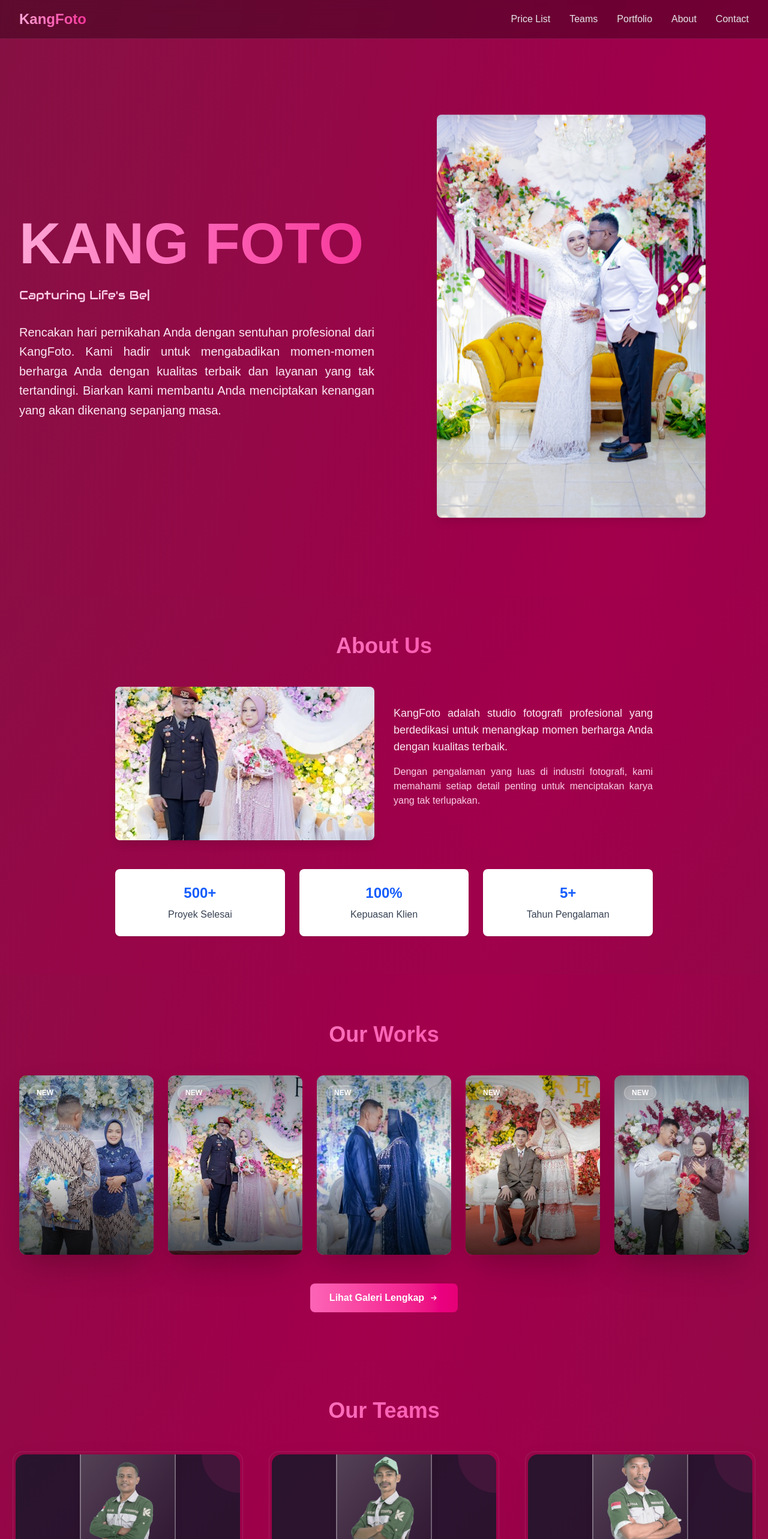
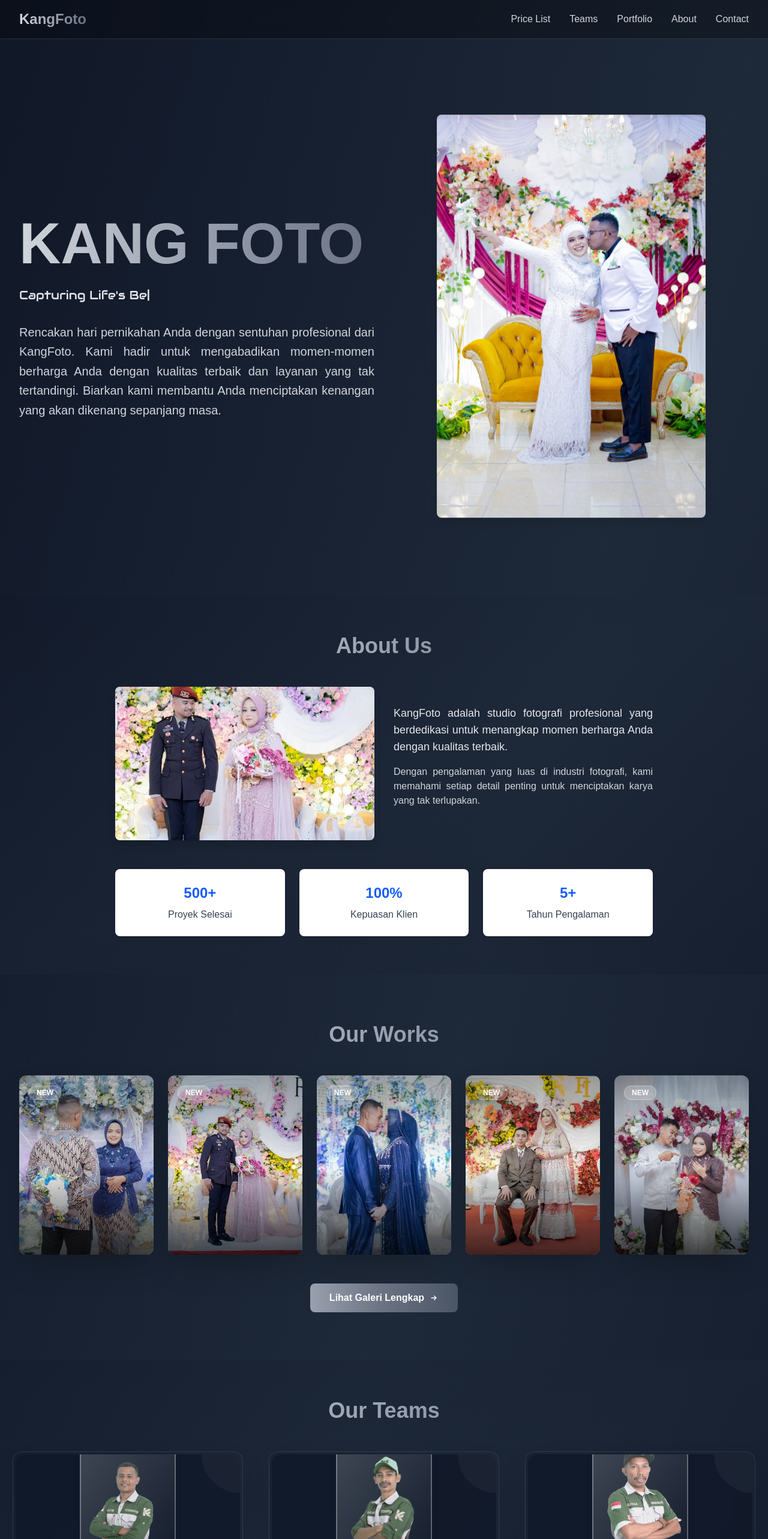
Before and after one commit to Myst0g4n/kangfoto.porto, a Next.js app: page / in a window 1280 px wide. Shown: the top 2566 px of the page at 60% size. Built offline with nearby package versions, Linux system fonts and the light colour scheme; a web font is replaced by a local one.

Commit message:
Implement elegant white-gray professional theme across all components

```diff
--- a/app/components/ProjectCard.tsx
+++ b/app/components/ProjectCard.tsx
@@ -8,7 +8,7 @@ export function ProjectCard({ project }: ProjectCardProps) {
     const title = project.name || 'Project'; // Menggunakan property name sesuai dengan struktur data baru
 
     return (
-        <div className="group relative overflow-hidden rounded-lg bg-gradient-to-br from-pink-500/20 via-pink-400/20 to-pink-500/20 aspect-square hover:scale-105 transition duration-300 cursor-pointer">
+        <div className="group relative overflow-hidden rounded-lg bg-gradient-to-br from-gray-500/20 via-gray-400/20 to-gray-500/20 aspect-square hover:scale-105 transition duration-300 cursor-pointer">
             <div className="absolute inset-0 bg-black/40 group-hover:bg-black/20 transition"></div>
             <div className="absolute inset-0 flex items-center justify-center">
                 <span className="text-white text-xl font-semibold">{title}</span>
--- a/app/components/ProjectGalleryCard.tsx
+++ b/app/components/ProjectGalleryCard.tsx
@@ -12,7 +12,7 @@ export function ProjectGalleryCard({ image, onImageClick }: ProjectGalleryCardPr
     return (
         <div
             onClick={() => onImageClick(image)}
-            className="group relative overflow-hidden rounded-xl bg-gradient-to-br from-pink-500/20 via-pink-400/20 to-pink-500/20 aspect-[4/3] cursor-pointer shadow-lg hover:shadow-xl transition-shadow duration-300"
+            className="group relative overflow-hidden rounded-xl bg-gradient-to-br from-gray-500/20 via-gray-400/20 to-gray-500/20 aspect-[4/3] cursor-pointer shadow-lg hover:shadow-xl transition-shadow duration-300"
         >
             {/* Thumbnail Image */}
             <div className="absolute inset-0 overflow-hidden">
--- a/app/components/ProjectGalleryCardLanding.tsx
+++ b/app/components/ProjectGalleryCardLanding.tsx
@@ -12,7 +12,7 @@ export function ProjectGalleryCardLanding({ image, onImageClick }: ProjectGaller
     return (
         <div
             onClick={() => onImageClick(image)}
-            className="group relative overflow-hidden rounded-xl bg-gradient-to-br from-pink-500/30 via-pink-400/30 to-pink-500/30 aspect-[3/4] cursor-pointer shadow-2xl hover:shadow-3xl transition-all duration-500 hover:scale-105"
+            className="group relative overflow-hidden rounded-xl bg-gradient-to-br from-gray-500/30 via-gray-400/30 to-gray-500/30 aspect-[3/4] cursor-pointer shadow-2xl hover:shadow-3xl transition-all duration-500 hover:scale-105"
         >
             {/* Thumbnail Image */}
             <div className="absolute inset-0 overflow-hidden">
@@ -38,7 +38,7 @@ export function ProjectGalleryCardLanding({ image, onImageClick }: ProjectGaller
                         {image.description}
                     </p>
                     <div className="flex items-center justify-center gap-3">
-                        <span className="px-4 py-2 bg-gradient-to-r from-pink-400 to-pink-600 text-white rounded-full text-sm font-semibold shadow-lg">
+                        <span className="px-4 py-2 bg-gradient-to-r from-gray-400 to-gray-600 text-white rounded-full text-sm font-semibold shadow-lg">
                             {image.slug}
                         </span>
                         <span className="text-white text-base font-medium flex items-center gap-2 animate-pulse">
--- a/app/components/TeamMemberCard.tsx
+++ b/app/components/TeamMemberCard.tsx
@@ -19,11 +19,11 @@ export function TeamMemberCard({ member, index }: TeamMemberCardProps) {
         >
             <div className="relative group max-w-sm w-full"> {/* Increased max-width to better fit 3 columns */}
                 {/* Kartu Utama dengan efek glassmorphism dan hover */}
-                <div className="bg-gradient-to-br from-pink-900/30 via-pink-800/30 to-pink-900/30 backdrop-blur-lg rounded-2xl p-1 shadow-2xl shadow-pink-900/30 border border-white/10 transform transition-all duration-500 group-hover:scale-[1.02] group-hover:shadow-pink-700/40">
+                <div className="bg-gradient-to-br from-gray-900/30 via-gray-800/30 to-gray-900/30 backdrop-blur-lg rounded-2xl p-1 shadow-2xl shadow-gray-900/30 border border-white/10 transform transition-all duration-500 group-hover:scale-[1.02] group-hover:shadow-gray-700/40">
                     <div className="bg-gray-900/80 rounded-2xl p-6 relative overflow-hidden">
                         {/* Efek dekoratif di belakang */}
-                        <div className="absolute top-0 right-0 w-32 h-32 bg-pink-500/10 rounded-full -mr-16 -mt-16"></div>
-                        <div className="absolute bottom-0 left-0 w-24 h-24 bg-pink-400/10 rounded-full -ml-12 -mb-12"></div>
+                        <div className="absolute top-0 right-0 w-32 h-32 bg-gray-500/10 rounded-full -mr-16 -mt-16"></div>
+                        <div className="absolute bottom-0 left-0 w-24 h-24 bg-gray-400/10 rounded-full -ml-12 -mb-12"></div>
 
                         {/* Foto yang sedikit keluar dari atas kartu */}
                         <div className="-mt-10 mb-4 relative z-10 flex justify-center">
@@ -37,7 +37,7 @@ export function TeamMemberCard({ member, index }: TeamMemberCardProps) {
                         {/* Bagian teks di dalam kartu */}
                         <div className="pt-8 relative z-10"> {/* Memberi ruang untuk foto yang keluar */}
                             <h2 className="text-xl font-bold text-white text-center tracking-wide">{member.name}</h2>
-                            <p className="text-pink-300 text-center mt-2 font-medium text-sm">{member.experience}</p>
+                            <p className="text-gray-300 text-center mt-2 font-medium text-sm">{member.experience}</p>
                             <div className="mt-4 border-t border-gray-700 pt-3">
                                 <h4 className="text-xs italic text-gray-300 text-center leading-relaxed">"{member.quote}"</h4>
                             </div>
--- a/app/components/about.tsx
+++ b/app/components/about.tsx
@@ -13,11 +13,11 @@ export default function About() {
     const { visible, titleRef, contentRef, statsRef } = useScrollAnimation();
 
     return (
-        <section className="py-16 px-4 bg-gradient-to-br from-pink-900/20 via-pink-800/20 to-pink-900/20" id="about">
+        <section className="py-16 px-4 bg-gradient-to-br from-gray-900/30 via-gray-800/30 to-gray-900/30" id="about">
             <div className="max-w-4xl mx-auto">
                 <h3
                     ref={titleRef}
-                    className={`text-4xl font-bold text-transparent bg-clip-text bg-gradient-to-r from-pink-300 via-pink-400 to-pink-500 mb-12 text-center transition-all duration-1000 ${
+                    className={`text-4xl font-bold text-transparent bg-clip-text bg-gradient-to-r from-gray-300 via-gray-400 to-gray-500 mb-12 text-center transition-all duration-1000 ${
                         visible.title ? 'opacity-100 translate-y-0' : 'opacity-0 translate-y-10'
                     }`}
                 >
@@ -30,14 +30,14 @@ export default function About() {
                         visible.content ? 'opacity-100 translate-y-0' : 'opacity-0 translate-y-10'
                     }`}
                 >
-                    <div className="bg-gradient-to-br from-pink-400 via-pink-500 to-pink-600 h-64 rounded-lg shadow-lg">
+                    <div className="bg-gradient-to-br from-gray-400 via-gray-500 to-gray-600 h-64 rounded-lg shadow-lg">
                         <img src="/img/AboutPhoto.jpeg" alt="KangFoto Team" className="w-full h-full object-cover rounded-lg" />
                     </div>
                     <div>
-                        <p className="text-lg text-pink-100 mb-4">
+                        <p className="text-lg text-gray-200 mb-4">
                             KangFoto adalah studio fotografi profesional yang berdedikasi untuk menangkap momen berharga Anda dengan kualitas terbaik.
                         </p>
-                        <p className="text-pink-200 mb-6">
+                        <p className="text-gray-300 mb-6">
                             Dengan pengalaman yang luas di industri fotografi, kami memahami setiap detail penting untuk menciptakan karya yang tak terlupakan.
                         </p>
                     </div>
--- a/app/components/hero.tsx
+++ b/app/components/hero.tsx
@@ -30,13 +30,13 @@ export default function Hero() {
                         visible.text ? 'opacity-100 translate-y-0' : 'opacity-0 translate-y-10'
                     }`}
                 >
-                    <h1 className="text-5xl sm:text-6xl md:text-8xl font-bold text-transparent bg-clip-text bg-gradient-to-r from-pink-300 via-pink-400 to-pink-500 mb-6">KANG FOTO</h1>
+                    <h1 className="text-5xl sm:text-6xl md:text-8xl font-bold text-transparent bg-clip-text bg-gradient-to-r from-gray-300 via-gray-400 to-gray-500 mb-6">KANG FOTO</h1>
                     <div className="mb-8 max-w-full">
-                        <small className="brand-alt text-lg sm:text-xl text-pink-200 block max-w-full">
+                        <small className="brand-alt text-lg sm:text-xl text-gray-200 block max-w-full">
                             <Typing words={["Professional Photography Moments", "Capturing Life's Best Moments", "Creating Beautiful Memories"]} />
                         </small>
                     </div>
-                    <p className="text-pink-100 mt-4 text-base sm:text-lg md:text-xl text-justify leading-relaxed">
+                    <p className="text-gray-300 mt-4 text-base sm:text-lg md:text-xl text-justify leading-relaxed">
                         Rencakan hari pernikahan Anda dengan sentuhan profesional dari KangFoto. Kami hadir untuk mengabadikan momen-momen berharga Anda dengan kualitas terbaik dan layanan yang tak tertandingi. Biarkan kami membantu Anda menciptakan kenangan yang akan dikenang sepanjang masa.
                     </p>
                 </div>
--- a/app/components/navbar.tsx
+++ b/app/components/navbar.tsx
@@ -1,14 +1,14 @@
 export default function Navbar() {
     return (
-        <nav className="sticky top-0 z-50 backdrop-blur-md bg-black/30 border-b border-pink-400/20">
+        <nav className="sticky top-0 z-50 backdrop-blur-md bg-black/30 border-b border-gray-400/20">
             <div className="max-w-7xl mx-auto px-4 sm:px-6 lg:px-8 py-4 flex justify-between items-center">
-                <h1 className="text-2xl font-bold text-transparent bg-clip-text bg-gradient-to-r from-pink-300 via-pink-400 to-pink-500">KangFoto</h1>
-                <ul className="hidden md:flex gap-8 text-gray-200">
-                    <li><a href="#pricelist" className="hover:text-pink-300 transition">Price List</a></li>
-                    <li><a href="#team" className="hover:text-pink-300 transition">Teams</a></li>
-                    <li><a href="#portfolio" className="hover:text-pink-300 transition">Portfolio</a></li>
-                    <li><a href="#about" className="hover:text-pink-300 transition">About</a></li>
-                    <li><a href="#contact" className="hover:text-pink-300 transition">Contact</a></li>
+                <h1 className="text-2xl font-bold text-transparent bg-clip-text bg-gradient-to-r from-gray-300 via-gray-400 to-gray-500">KangFoto</h1>
+                <ul className="hidden md:flex gap-8 text-gray-300">
+                    <li><a href="#pricelist" className="hover:text-gray-200 transition">Price List</a></li>
+                    <li><a href="#team" className="hover:text-gray-200 transition">Teams</a></li>
+                    <li><a href="#portfolio" className="hover:text-gray-200 transition">Portfolio</a></li>
+                    <li><a href="#about" className="hover:text-gray-200 transition">About</a></li>
+                    <li><a href="#contact" className="hover:text-gray-200 transition">Contact</a></li>
                 </ul>
             </div>
         </nav>
--- a/app/components/project.tsx
+++ b/app/components/project.tsx
@@ -19,7 +19,7 @@ export default function Project() {
         <section id="portfolio" className="max-w-7xl mx-auto px-4 sm:px-6 lg:px-8 py-20">
             <h3
                 ref={titleRef}
-                className={`text-4xl font-bold text-transparent bg-clip-text bg-gradient-to-r from-pink-300 via-pink-400 to-pink-500 mb-12 text-center transition-all duration-1000 ${
+                className={`text-4xl font-bold text-transparent bg-clip-text bg-gradient-to-r from-gray-300 via-gray-400 to-gray-500 mb-12 text-center transition-all duration-1000 ${
                     visible.title ? 'opacity-100 translate-y-0' : 'opacity-0 translate-y-10'
                 }`}
             >
@@ -46,7 +46,7 @@ export default function Project() {
             <div className="flex justify-center mt-12">
                 <Link
                     href="/gallery"
-                    className="group relative px-8 py-3 bg-gradient-to-r from-pink-400 via-pink-500 to-pink-600 text-white font-semibold rounded-lg hover:shadow-lg hover:shadow-pink-400/50 transition-all duration-300 overflow-hidden"
+                    className="group relative px-8 py-3 bg-gradient-to-r from-gray-400 via-gray-500 to-gray-600 text-white font-semibold rounded-lg hover:shadow-lg hover:shadow-gray-400/50 transition-all duration-300 overflow-hidden"
                 >
                     <span className="relative z-10 flex items-center gap-2">
                         Lihat Galeri Lengkap
@@ -64,7 +64,7 @@ export default function Project() {
                             />
                         </svg>
                     </span>
-                    <div className="absolute inset-0 bg-gradient-to-r from-pink-500 via-pink-600 to-pink-700 opacity-0 group-hover:opacity-100 transition-opacity"></div>
+                    <div className="absolute inset-0 bg-gradient-to-r from-gray-500 via-gray-600 to-gray-700 opacity-0 group-hover:opacity-100 transition-opacity"></div>
                 </Link>
             </div>
 
--- a/app/components/team.tsx
+++ b/app/components/team.tsx
@@ -8,11 +8,11 @@ export default function Team() {
     const teamMembers = useTeamMembers();
 
     return (
-        <section className="py-16 bg-gradient-to-br from-pink-900/20 via-pink-800/20 to-pink-900/20" id="team">
+        <section className="py-16 bg-gradient-to-br from-gray-900/30 via-gray-800/30 to-gray-900/30" id="team">
             <div className="max-w-7xl mx-auto px-4">
                 <h3
                     ref={titleRef}
-                    className={`text-4xl font-bold text-transparent bg-clip-text bg-gradient-to-r from-pink-300 via-pink-400 to-pink-500 mb-12 text-center transition-all duration-1000 ${
+                    className={`text-4xl font-bold text-transparent bg-clip-text bg-gradient-to-r from-gray-300 via-gray-400 to-gray-500 mb-12 text-center transition-all duration-1000 ${
                         visible.title ? 'opacity-100 translate-y-0' : 'opacity-0 translate-y-10'
                     }`}
                 >
@@ -24,7 +24,7 @@ export default function Team() {
                             <TeamMemberCard key={member.id} member={member} index={index} />
                         ))
                     ) : (
-                        <div className="text-center text-pink-200 py-8">
+                        <div className="text-center text-gray-300 py-8">
                             <p>Loading team members...</p>
                         </div>
                     )}
--- a/app/page.tsx
+++ b/app/page.tsx
@@ -9,7 +9,7 @@ import Footer from "./components/footer";
 
 export default function Home() {
   return (
-    <div className="min-h-screen bg-gradient-to-br from-pink-900 via-pink-800 to-pink-900">
+    <div className="min-h-screen bg-gradient-to-br from-gray-900 via-gray-800 to-gray-900">
       <Navbar />
       <Hero />
       <About />
```
Also changed, not shown: app/components/footer.tsx (+12 -12 lines), app/components/pricelist.tsx (+4 -4 lines).
